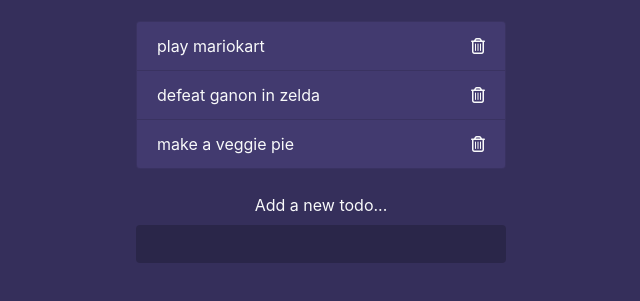
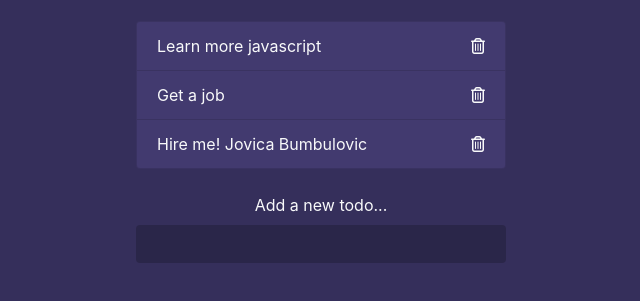
Before and after one commit to GO4ITJB/todo, a plain HTML site: page index.html in a window 1280 px wide. Shown: the part 137-438 px from the top of the page, without its empty margins (319-959 px from the left). Drawn offline with nearby package versions, Linux system fonts and the light colour scheme.

Commit message:
minor update

```diff
--- a/index.html
+++ b/index.html
@@ -21,15 +21,15 @@
 
     <ul class="list-group todos mx-auto text-light">
       <li class="list-group-item d-flex justify-content-between align-items-center">
-        <span>play mariokart</span>
+        <span>Learn more javascript</span>
         <i class="far fa-trash-alt delete"></i>
       </li>
       <li class="list-group-item d-flex justify-content-between align-items-center">
-        <span>defeat ganon in zelda</span>
+        <span>Get a job</span>
         <i class="far fa-trash-alt delete"></i>
       </li>
       <li class="list-group-item d-flex justify-content-between align-items-center">
-        <span>make a veggie pie</span>
+        <span>Hire me! Jovica Bumbulovic</span>
         <i class="far fa-trash-alt delete"></i>
       </li>
     </ul>
```
